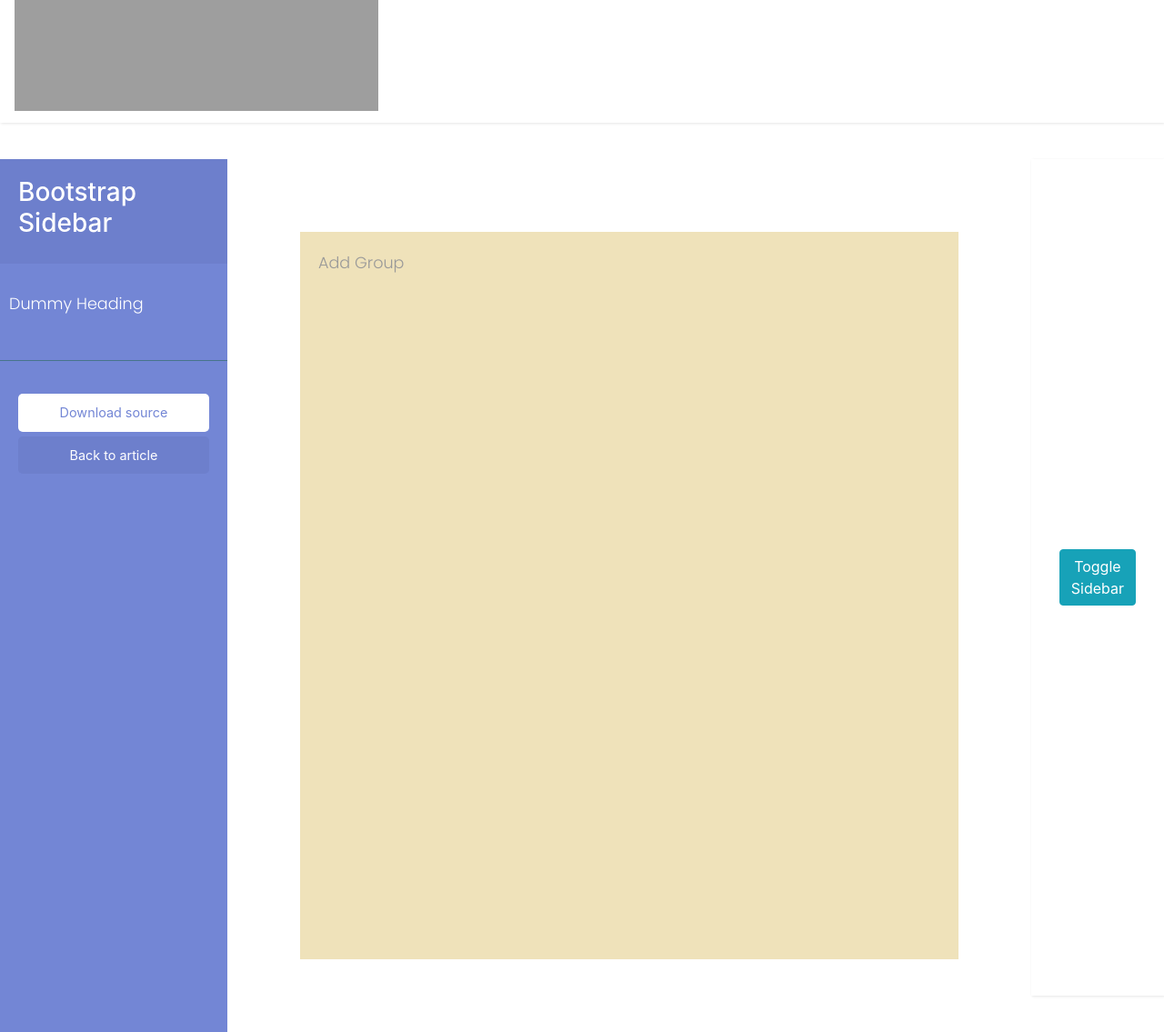
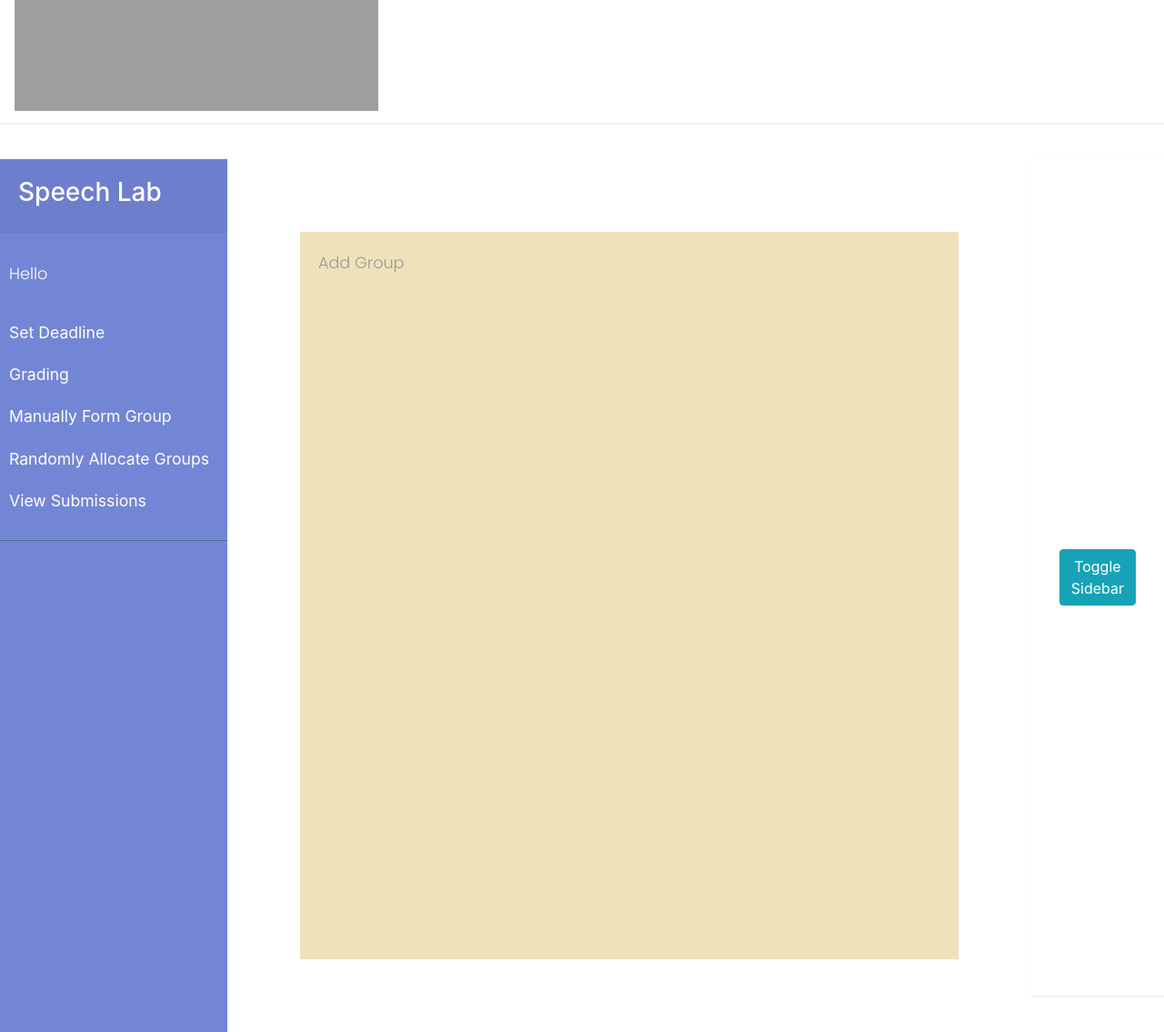
Before and after one commit to RahulYoYo07/Speech-Lab-Web-and-App, a Django app: page /courses/1/assignments/1/ in a window 1280 px wide. Shown: the part 191-1326 px from the top of the page at 91% size. Run offline with Django 3.2, Linux system fonts and the light colour scheme; data that the repository does not hold is empty; some libraries are stand-ins or nearby versions; grey boxes are pictures that could not be loaded.

Commit message:
sidebar options added

```diff
--- a/IITG_Speech_Lab/course/static/course/css/styles.css
+++ b/IITG_Speech_Lab/course/static/course/css/styles.css
@@ -84,6 +84,7 @@ a:focus {
 }
 
 #sidebar ul li a {
+    color : white;
     padding: 10px;
     font-size: 1.1em;
     display: block;
--- a/IITG_Speech_Lab/course/templates/base_generic.html
+++ b/IITG_Speech_Lab/course/templates/base_generic.html
@@ -19,17 +19,17 @@
       <!-- Sidebar Holder -->
       <nav id="sidebar">
         <div class="sidebar-header">
-          <h3>Bootstrap Sidebar</h3>
+          <h3>Speech Lab</h3>
         </div>
         <ul class="list-unstyled components">
-          <p>Dummy Heading</p>
+          <p>Hello</p>
             {% block sidebar %}
             {% endblock %}
         </ul>
-        <ul class="list-unstyled CTAs">
+        <!-- <ul class="list-unstyled CTAs">
           <li><a href="https://bootstrapious.com/tutorial/files/sidebar.zip" class="download">Download source</a></li>
           <li><a href="https://bootstrapious.com/p/bootstrap-sidebar" class="article">Back to article</a></li>
-        </ul>
+        </ul> -->
       </nav>
       <!-- Page Content Holder -->
       <div id="content" style = "margin:5rem;background-color:#EFE2BA;">
--- a/IITG_Speech_Lab/course/templates/course/viewassgn.html
+++ b/IITG_Speech_Lab/course/templates/course/viewassgn.html
@@ -1,4 +1,23 @@
 {% extends "base_generic.html"%}
+
+{% block sidebar %}
+  <li>
+    <a href="#">Set Deadline</a>
+  </li>
+  <li>
+    <a href="#">Grading</a>
+  </li>
+  <li>
+    <a href="#">Manually Form Group</a>
+  </li>
+  <li>
+    <a href="#">Randomly Allocate Groups</a>
+  </li>
+  <li>
+    <a href="#">View Submissions</a>
+  </li>
+{% endblock %}
+
 {% block content %}
 <a href="{% url 'course:dashboard'%}"><p class="options">Add Group</p></a>
 
```
Also changed, not shown: IITG_Speech_Lab/course/templates/course/viewcourse.html (+17 -0 lines).
